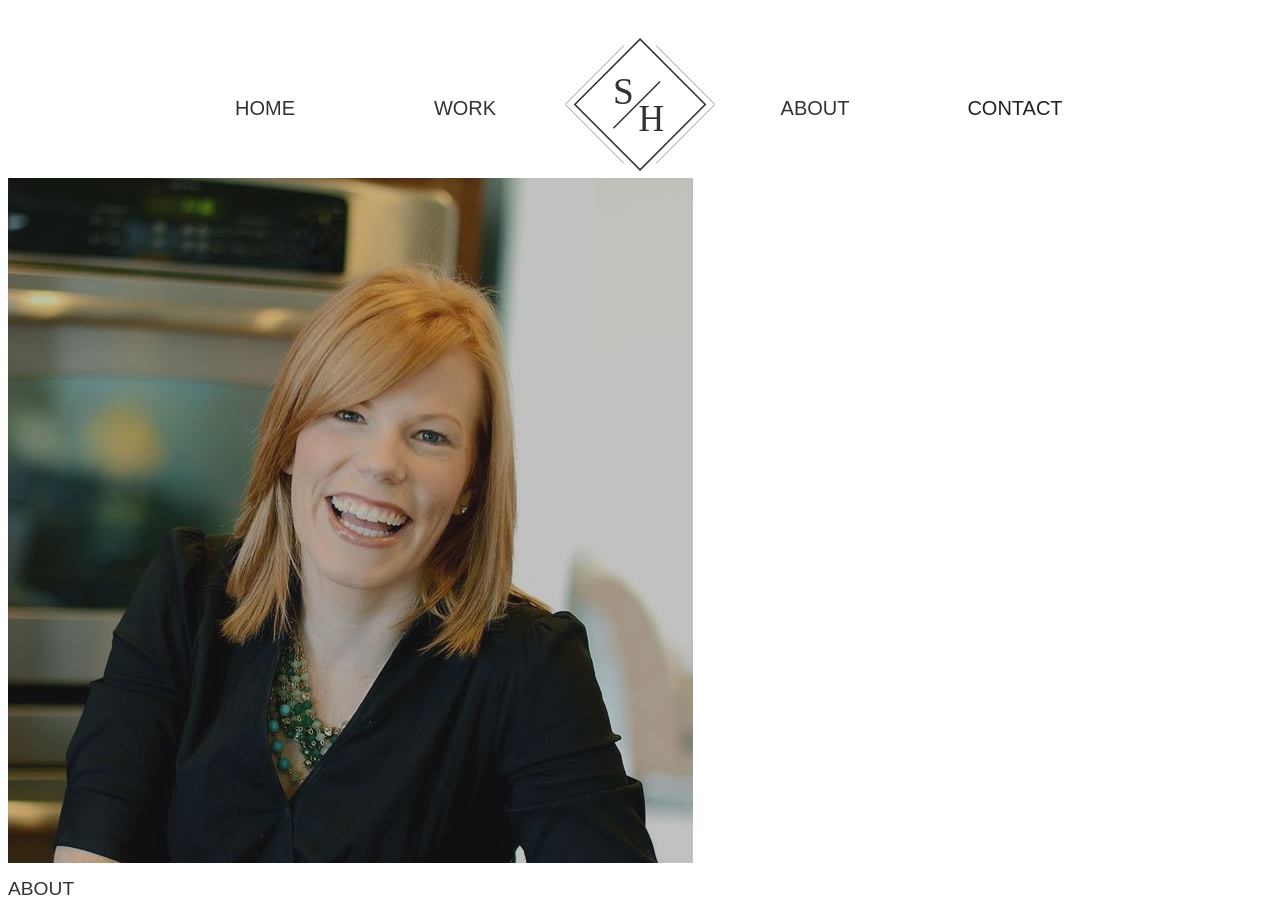
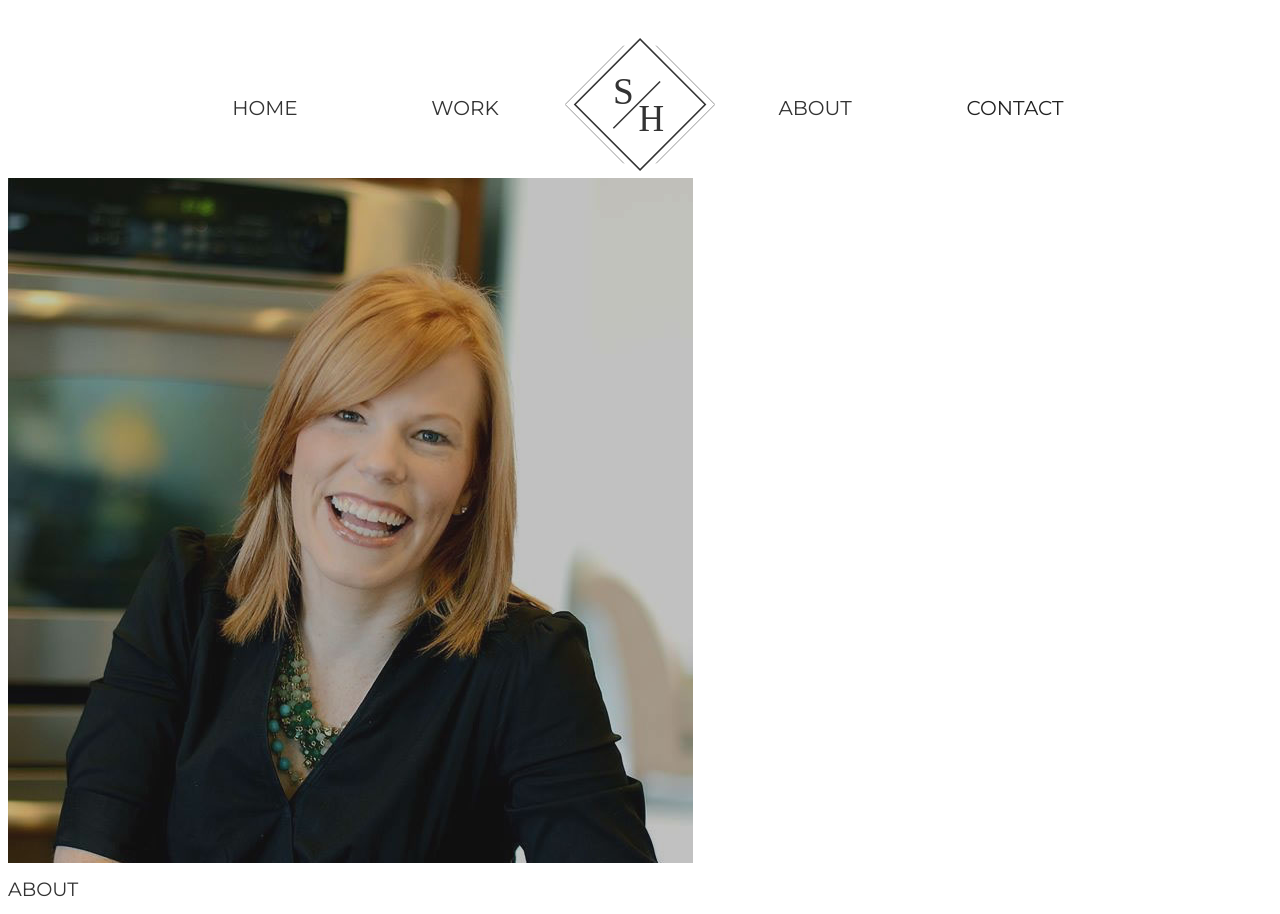
Before and after one commit to skiddhubbard/skiddhubbard.github.io, a Jekyll site: the page built from index.md, in a window 1280 px wide. Shown: the top 914 px of the page. Built offline with Jekyll 4.4.1, drawn with Linux system fonts in a browser that asks for light colours.

Commit message:
updated fonts

```diff
--- a/_includes/head.html
+++ b/_includes/head.html
@@ -10,7 +10,7 @@
 
   <!-- <link rel="stylesheet" href="css/normalize.css"> -->
   <link rel="stylesheet" href="/assets/main.css">
-  <link href="https://fonts.googleapis.com/css?family=Playfair+Display|Raleway" rel="stylesheet">
+  <link href="https://fonts.googleapis.com/css?family=Playfair+Display|Montserrat" rel="stylesheet">
   <link rel="stylesheet" href="/assets/css/font-awesome.min.css">
   <!-- <script src="js/vendor/modernizr-2.8.3.min.js"></script> -->
 
```
